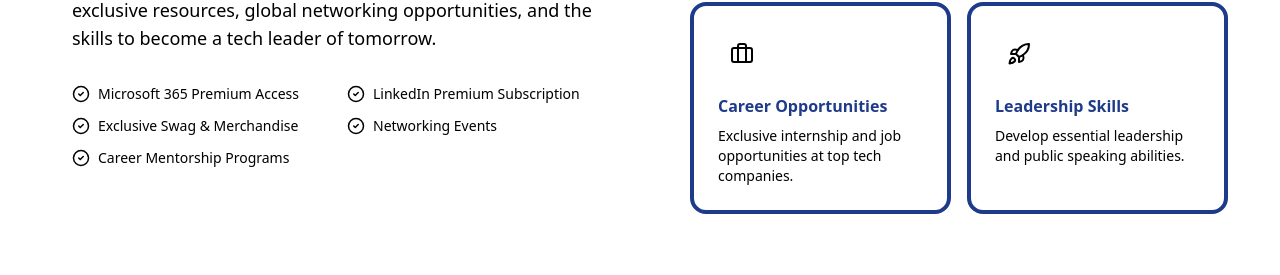
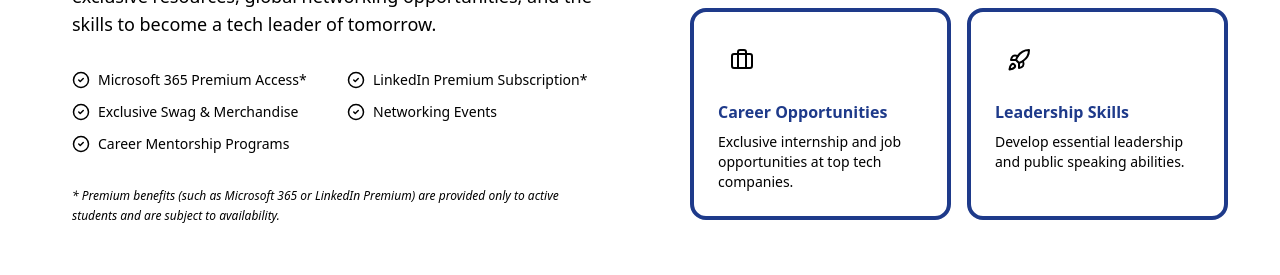
Before and after one commit to MISBAH-09/MLSA-Website, a React app in the folder frontend/: page /about in a window 1280 px wide. Shown: the part 606-881 px from the top of the page. Built offline with nearby package versions, Linux system fonts and the light colour scheme; no server answers; the HTML template or start-up script is replaced by a standard one.

Commit message:
add perks disclaimer note

```diff
--- a/frontend/src/components/WhyJoinSection.jsx
+++ b/frontend/src/components/WhyJoinSection.jsx
@@ -27,8 +27,8 @@ const benefits = [
 ];
 
 const perks = [
-  "Microsoft 365 Premium Access",
-  "LinkedIn Premium Subscription",
+  "Microsoft 365 Premium Access*",
+  "LinkedIn Premium Subscription*",
   "Exclusive Swag & Merchandise",
   "Networking Events",
   "Career Mentorship Programs",
@@ -80,6 +80,11 @@ export default function WhyJoinSection() {
               ))}
             </div>
 
+            <p className="text-xs text-muted-foreground italic leading-relaxed max-w-lg">
+            * Premium benefits (such as Microsoft 365
+            or LinkedIn Premium) are provided only to active students and are subject to availability.
+            </p>
+
             {/* Plain Tailwind Button */}
             {/* <Link
               to="/join"
```
